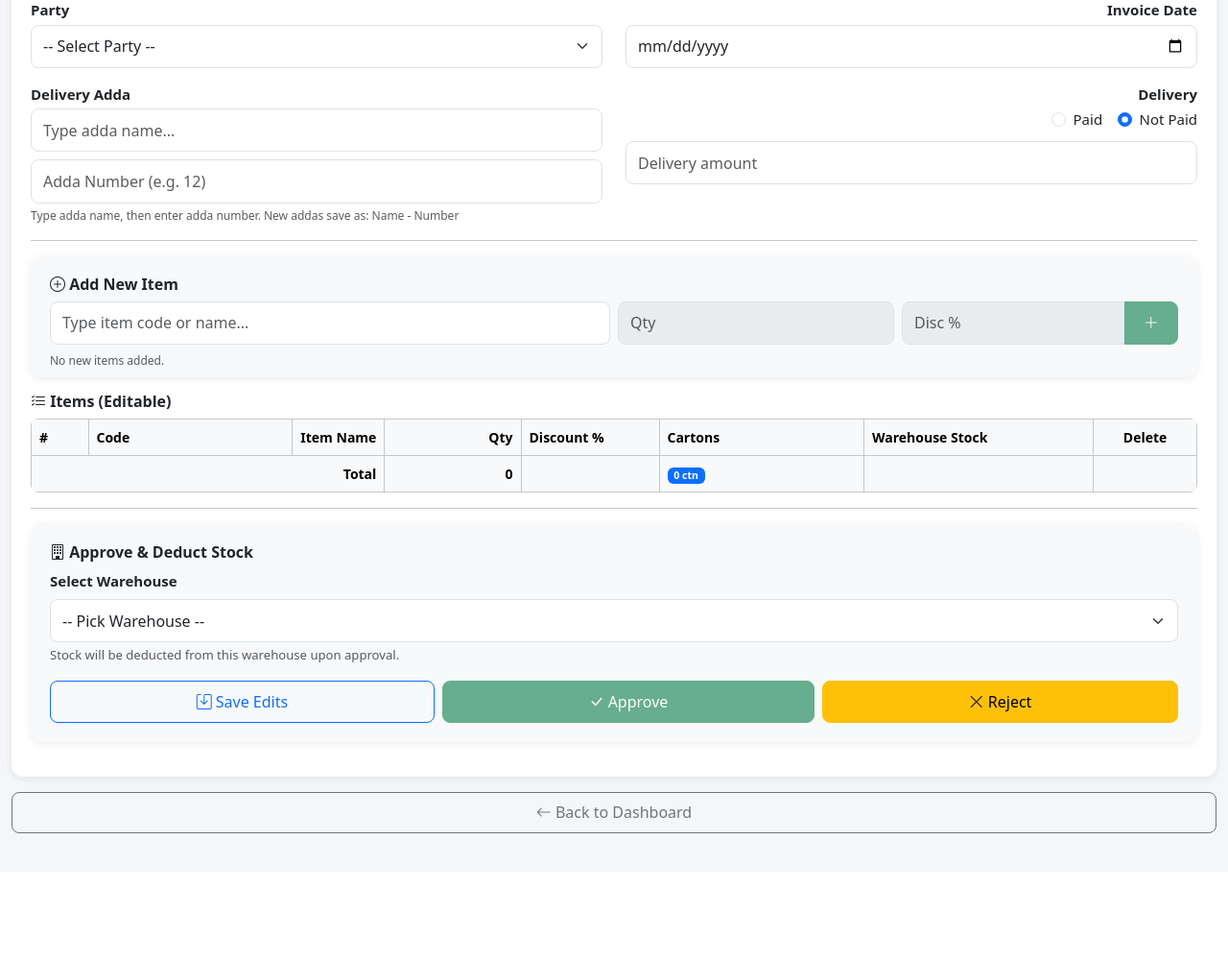
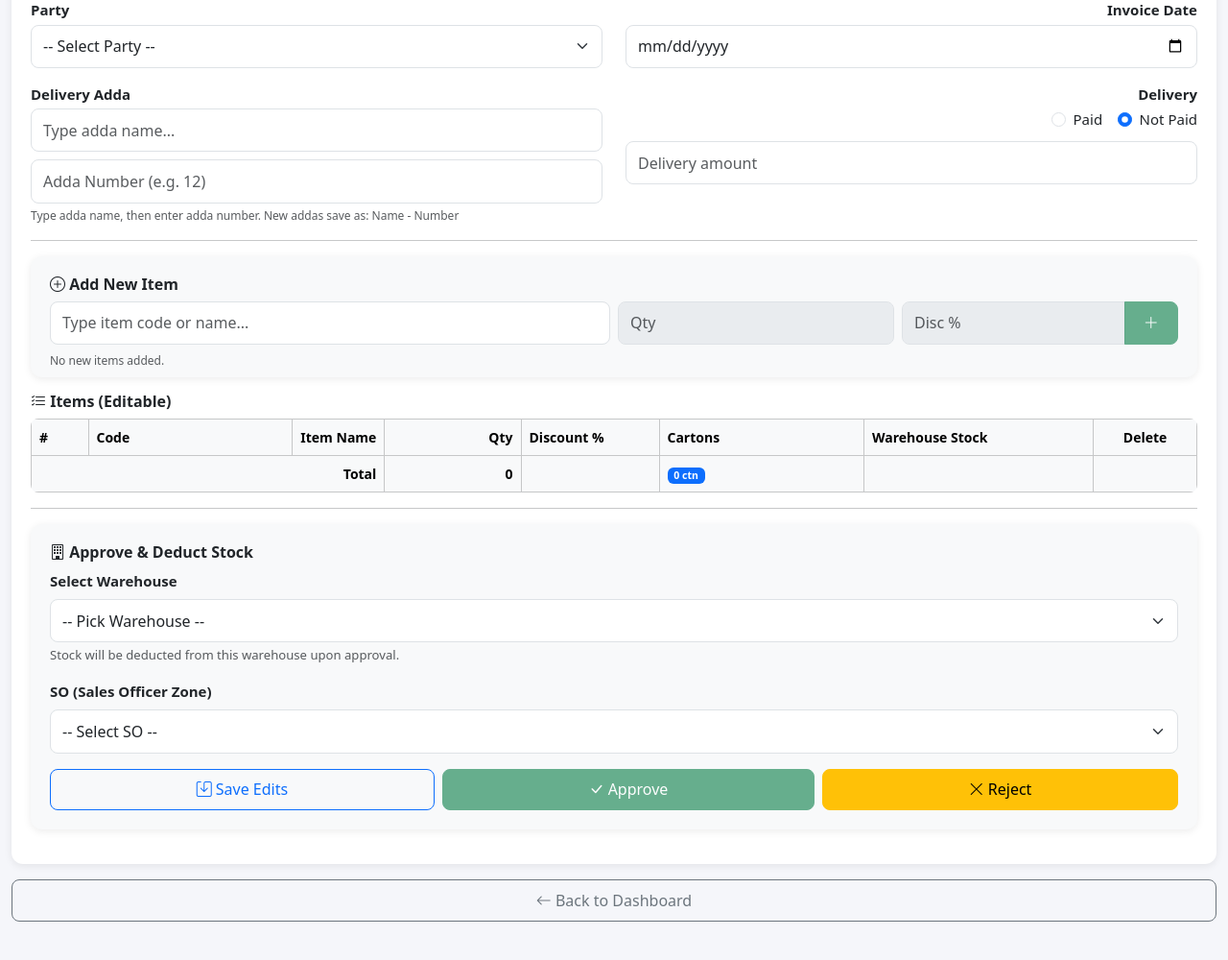
Before and after one commit to Nitch-dev/AZ_Traders_Online, a Flask app: template templates/admin/review_invoice.html in a window 1280 px wide. Shown: the part 141-1141 px from the top of the page at 96% size. Before the commit the page ends 1009 px from the top, so only its background shows below. Run offline with Flask 3, Linux system fonts and the light colour scheme; the template is opened without the code that fills it, so the values that code supplies are empty.

Commit message:
added SO

```diff
--- a/blueprints/admin.py
+++ b/blueprints/admin.py
@@ -534,6 +534,11 @@ def approve_invoice(inv_id):
 
     warehouse_id = int(warehouse_id)
 
+    so = (request.form.get("so") or "").strip()
+    if not so:
+        flash("Please select an SO zone.", "danger")
+        return redirect(url_for("admin.review_invoice", inv_id=inv_id))
+
     rows = sb.table("invoices").select("id").eq("id", inv_id).eq("status", "pending").execute().data
     if not rows:
         flash("Invoice not found or already processed.", "danger")
@@ -558,6 +563,7 @@ def approve_invoice(inv_id):
         "party_id": inv["party_id"],
         "adda_id": inv["adda_id"],
         "warehouse_id": warehouse_id,
+        "so": so,
         "delivery_paid": inv["delivery_paid"],
         "delivery_amount": inv["delivery_amount"],
         "invoice_date": inv["invoice_date"],
--- a/blueprints/api.py
+++ b/blueprints/api.py
@@ -61,6 +61,7 @@ def approved_invoices():
                 "adda_name": adda_name,
                 "adda_number": adda_number,
                 "warehouse": inv["warehouses"]["id"] if inv.get("warehouses") else inv.get("warehouse_id"),
+                "so": inv.get("so", ""),
                 "delivery_paid": inv["delivery_paid"],
                 "delivery_amount": float(inv["delivery_amount"]),
                 "invoice_date": inv["invoice_date"],
--- a/schema.sql
+++ b/schema.sql
@@ -80,6 +80,7 @@ CREATE TABLE approved_invoices (
     party_id BIGINT NOT NULL REFERENCES parties(id) ON DELETE CASCADE,
     adda_id BIGINT NOT NULL REFERENCES addas(id) ON DELETE CASCADE,
     warehouse_id BIGINT REFERENCES warehouses(id) ON DELETE SET NULL,
+    so TEXT NOT NULL DEFAULT '',
     delivery_paid BOOLEAN NOT NULL DEFAULT false,
     delivery_amount NUMERIC(12,2) NOT NULL DEFAULT 0,
     invoice_date DATE NOT NULL,
--- a/templates/admin/review_invoice.html
+++ b/templates/admin/review_invoice.html
@@ -217,6 +217,16 @@
                     <div class="form-text">
                         Stock will be deducted from this warehouse upon approval.
                     </div>
+                </div>
+
+                <div class="mb-3">
+                    <label class="form-label fw-bold">SO (Sales Officer Zone)</label>
+                    <select name="so" class="form-select" required id="soSelect">
+                        <option value="">-- Select SO --</option>
+                        <option value="A">A</option>
+                        <option value="Bahawal Pur Zone">Bahawal Pur Zone</option>
+                        <option value="Multan Zone">Multan Zone</option>
+                    </select>
                 </div>
 
                 <!-- Stock check results shown here -->
```
